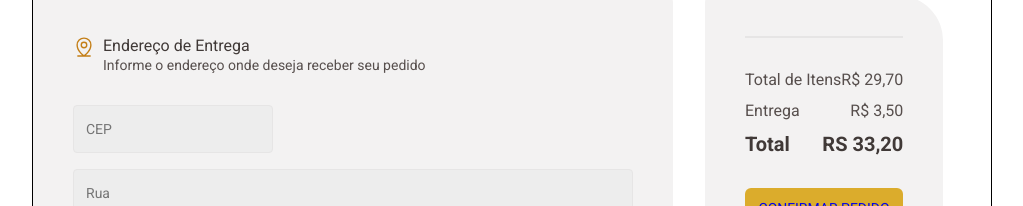
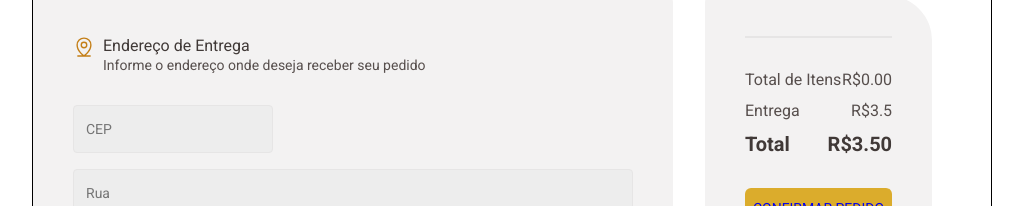
Before and after one commit to PabloRafael-coder/coffee-delivery, a React (Vite) app: page /carrinho in a window 1280 px wide. Shown: the part 229-435 px from the top of the page, without its empty margins (128-1151 px from the left). Built offline with nearby package versions, Linux system fonts and the light colour scheme.

Commit message:
refactor: Refatorar todos os itens do carrinho e mudar o seu valor para number. feat: Adicionar o reducer no componente Cart para somar os itens do carrinho.

```diff
--- a/data.json
+++ b/data.json
@@ -5,7 +5,7 @@
       "type": "tradicional",
       "title": "Expresso tradicional",
       "text": "O tradicional café feito com água quente e grãos moídos",
-      "price": "9,90",
+      "price": 9.90,
       "image": "src/assets/Type=Expresso.svg"
     },
     {
@@ -13,7 +13,7 @@
       "type": "gelado",
       "title": "Expresso Americano",
       "text": "Expresso diluído, menos intenso que o tradicional",
-      "price": "9,90",
+      "price": 9.90,
       "image": "src/assets/Type=Americano.svg"
     },
     {
@@ -21,7 +21,7 @@
       "type": "tradicional",
       "title": "Expresso Cremoso",
       "text": "Café expresso tradicional com espuma cremosa",
-      "price": "9,90",
+      "price": 9.90,
       "image": "src/assets/Type=Expresso Cremoso.svg"
     },
     {
@@ -29,7 +29,7 @@
       "type": "tradicional",
       "title": "Expresso Gelado",
       "text": "Bebida preparada com café expresso e cubos de gelo",
-      "price": "9,90",
+      "price": 9.90,
       "image": "src/assets/Type=Café Gelado.svg"
     },
     {
@@ -37,7 +37,7 @@
       "type": "tradicional",
       "title": "Café com Leite",
       "text": "Meio a meio de expresso tradicional com leite vaporizado",
-      "price": "9,90",
+      "price": 9.90,
       "image": "src/assets/Type=Café com Leite.svg"
     },
     {
@@ -45,7 +45,7 @@
       "type": "tradicional",
       "title": "Latte",
       "text": "Uma dose de café expresso com o dobro de leite e espuma cremosa",
-      "price": "9,90",
+      "price": 9.90,
       "image": "src/assets/Type=Latte.svg"
     },
     {
@@ -53,7 +53,7 @@
       "type": "tradicional",
       "title": "Capuccino",
       "text": "Bebida com canela feita de doses iguais de café, leite e espuma",
-      "price": "9,90",
+      "price": 9.90,
       "image": "src/assets/Type=Capuccino.svg"
     },
     {
@@ -61,7 +61,7 @@
       "type": "tradicional",
       "title": "Macchiato",
       "text": "Café expresso misturado com um pouco de leite quente e espuma",
-      "price": "9,90",
+      "price": 9.90,
       "image": "src/assets/Type=Macchiato.svg"
     },
     {
@@ -69,7 +69,7 @@
       "type": "tradicional",
       "title": "Mocaccino",
       "text": "Café expresso com calda de chocolate, pouco leite e espuma",
-      "price": "9,90",
+      "price": 9.90,
       "image": "src/assets/Type=Mochaccino.svg"
     },
     {
@@ -77,7 +77,7 @@
       "type": "tradicional",
       "title": "Chocolate Quente",
       "text": "Bebida feita com chocolate dissolvido no leite quente e café",
-      "price": "9,90",
+      "price": 9.90,
       "image": "src/assets/Type=Chocolate Quente.svg"
     },
     {
@@ -85,7 +85,7 @@
       "type": "tradicional",
       "title": "Cubano",
       "text": "Drink gelado de café expresso com rum, creme de leite e hortelã",
-      "price": "9,90",
+      "price": 9.90,
       "image": "src/assets/Type=Cubano.svg"
     },
     {
@@ -93,7 +93,7 @@
       "type": "especial",
       "title": "Havaiano",
       "text": "Bebida adocicada preparada com café e leite de coco",
-      "price": "9,90",
+      "price": 9.90,
       "image": "src/assets/Type=Havaiano.svg"
     },
     {
@@ -101,7 +101,7 @@
       "type": "especial",
       "title": "Árabe",
       "text": "Bebida preparada com grãos de café árabe e especiarias",
-      "price": "9,90",
+      "price": 9.90,
       "image": "src/assets/Type=Árabe.svg"
     },
     {
@@ -109,7 +109,7 @@
       "type": "especial",
       "title": "Irlandês",
       "text": "Bebida a base de café, uísque irlandês, açúcar e chantilly",
-      "price": "9,90",
+      "price": 9.90,
       "image": "src/assets/Type=Irlandês.svg"
     }
   ]
--- a/src/contexts/CoffeeContext.tsx
+++ b/src/contexts/CoffeeContext.tsx
@@ -5,7 +5,7 @@ export interface Coffee {
   type: string;
   title: string;
   text: string;
-  price: string;
+  price: number;
   image: string;
   quantity: number;
 }
@@ -37,8 +37,6 @@ export function CoffeeContextProvider({
   const totalQuantityCoffee = cart.length;
 
   function createNewCoffeeOrder({ coffee, quantity }: CatalogProps) {
-    // setCart((prevCoffee) => [...prevCoffee, { ...coffee, quantity }]);
-
     setCart((state) => {
       const isCoffeeInCart = state.find((item) => item.id === coffee.id);
 
--- a/src/pages/Cart/index.tsx
+++ b/src/pages/Cart/index.tsx
@@ -54,6 +54,14 @@ export function Cart() {
       quantity: item.quantity,
     };
   });
+
+  const totalValueInCart = cart.reduce((acumulador, valorAtual) => {
+    return acumulador + valorAtual.quantity * valorAtual.price;
+  }, 0);
+
+  const delivery = 3.5;
+
+  const orderTotal = delivery + totalValueInCart;
 
   function handleIncreaseCoffeeQuantity(itemId: number) {
     increaseQuantityItemInCart(itemId);
@@ -147,15 +155,15 @@ export function Cart() {
           <OrderSummary>
             <div>
               <p>Total de Itens</p>
-              <p>R$ 29,70</p>
+              <p>R${totalValueInCart.toFixed(2)}</p>
             </div>
             <div>
               <p>Entrega</p>
-              <p>R$ 3,50</p>
+              <p>R${delivery}</p>
             </div>
             <div>
               <p>Total</p>
-              <p>RS 33,20</p>
+              <p>R${orderTotal.toFixed(2)}</p>
             </div>
           </OrderSummary>
           <ButtonOrderConfirm>
--- a/src/pages/Home/components/Catalog/index.tsx
+++ b/src/pages/Home/components/Catalog/index.tsx
@@ -15,7 +15,7 @@ interface Coffee {
   type: string;
   title: string;
   text: string;
-  price: string;
+  price: number;
   image: string;
   quantity: number;
 }
```
